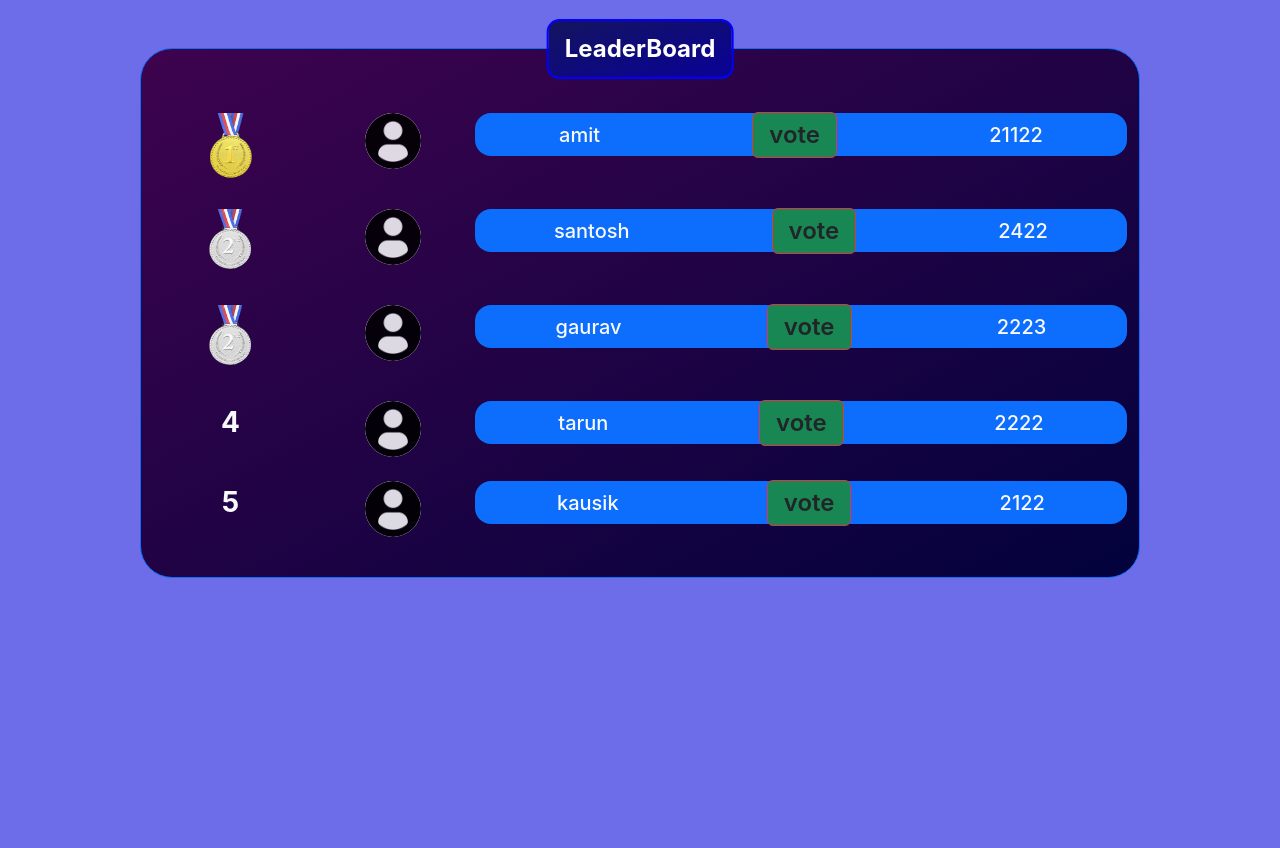
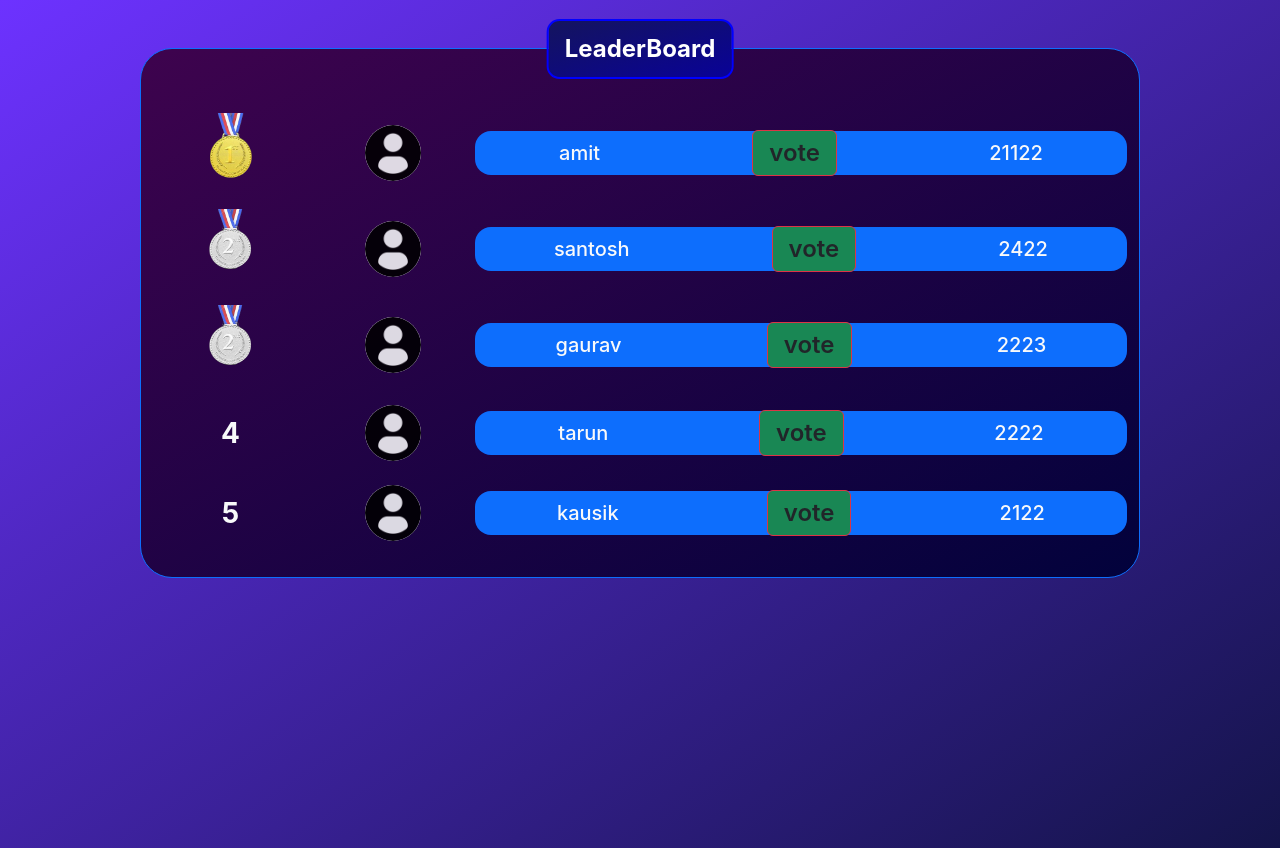
Before and after one commit to abhis12321/Real-time-Leaderboard-Management, a React (Create React App) app: page / in a window 1280 px wide. Before the commit the page ends 800 px from the top, so only its background shows below. Built offline with nearby package versions, Linux system fonts and the light colour scheme.

Commit message:
"some basic modification"

```diff
--- a/src/App.css
+++ b/src/App.css
@@ -1,9 +1,12 @@
 * {
     margin: 0;
     padding: 0;
+    box-sizing: border-box;
 }
 body {
-    background-color: rgba(100, 100, 232, 0.938);
+    padding: auto 1rem;
+    min-height: 100vh;
+    background: linear-gradient(to right bottom , rgba(109, 50, 125930.85) , rgb(2, 2, 60 , .93));
 }
 .rank-logo {
     height: 80px;
--- a/src/App.js
+++ b/src/App.js
@@ -6,7 +6,7 @@ import './App.css'
 function App() {
   return (
     <>
-      <div className="main container pt-5 pb-3 position-relative my-5 rounded-5  border border-primary ">
+      <div className="main container pt-5 pb-3 position-relative my-5 rounded-5  border border-primary">
         <h2 className="position-absolute top-0 start-50 translate-middle badge tag p-3 fs-4">LeaderBoard</h2>
         <Card />
       </div>
--- a/src/components/Rank.js
+++ b/src/components/Rank.js
@@ -3,7 +3,7 @@ import React from "react"
 function Row({index, user , update}) {
     return (
         <React.Fragment>
-          <li className="row px-2 my-3 ">
+          <li className="row px-2 my-3 d-flex align-items-center">
             {
                 index > 2 ?
                     <div className="col-2 text-light fs-3 fw-bolder m-0 p-0">{index+1}</div>
```
